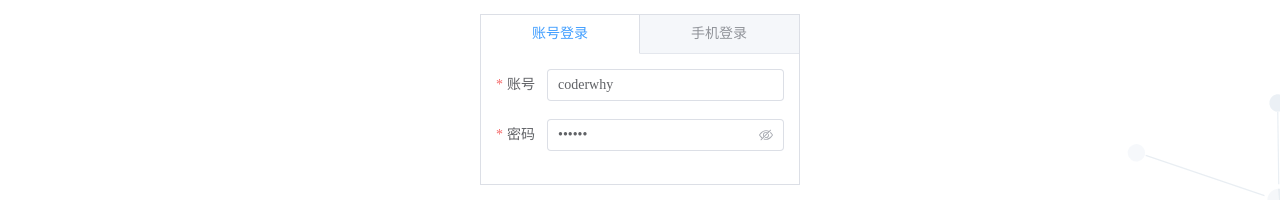
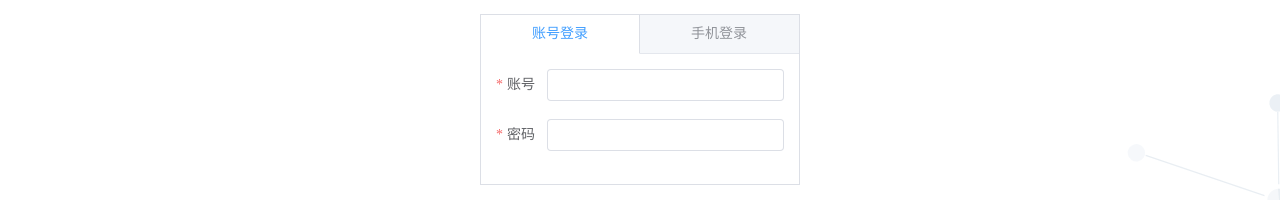
Before and after one commit to wffchong/vue-ts-cms, a Vue app: page /login in a window 1280 px wide. Shown: the part 223-423 px from the top of the page. Built offline with nearby package versions, Linux system fonts and the light colour scheme.

Commit message:
feat(login): 记住密码

```diff
--- a/src/views/login/cpns/login-account.vue
+++ b/src/views/login/cpns/login-account.vue
@@ -14,20 +14,29 @@ import { ElForm } from 'element-plus'
 import { defineComponent, ref, reactive } from 'vue'
 import { rules } from '../config/account-config'
 import { useStore } from 'vuex'
+import localCache from '@/utils/localCache'
 
 export default defineComponent({
     setup() {
         const store = useStore()
 
         const account = reactive({
-            name: 'coderwhy',
-            password: '123456'
+            name: localCache.getCache('name') ?? '',
+            password: localCache.getCache('password') ?? ''
         })
 
         const formRef = ref<InstanceType<typeof ElForm>>()
 
-        const loginAction = () => {
+        const loginAction = (isKeepPassword: boolean) => {
             formRef.value?.validate((valid) => {
+                if (isKeepPassword) {
+                    localCache.setCache('name', account.name)
+                    localCache.setCache('password', account.password)
+                } else {
+                    localCache.removeCache('name')
+                    localCache.removeCache('password')
+                }
+
                 if (valid) {
                     store.dispatch('login/accountLoginAction', { ...account })
                 }
--- a/src/views/login/cpns/login-panel.vue
+++ b/src/views/login/cpns/login-panel.vue
@@ -41,7 +41,7 @@ export default defineComponent({
 
         const handleLoginClick = () => {
             if (currentTab.value === 'account') {
-                accountRef.value?.loginAction()
+                accountRef.value?.loginAction(isKeepPassword.value)
             } else {
                 console.log('调用短信登录的action')
             }
```
